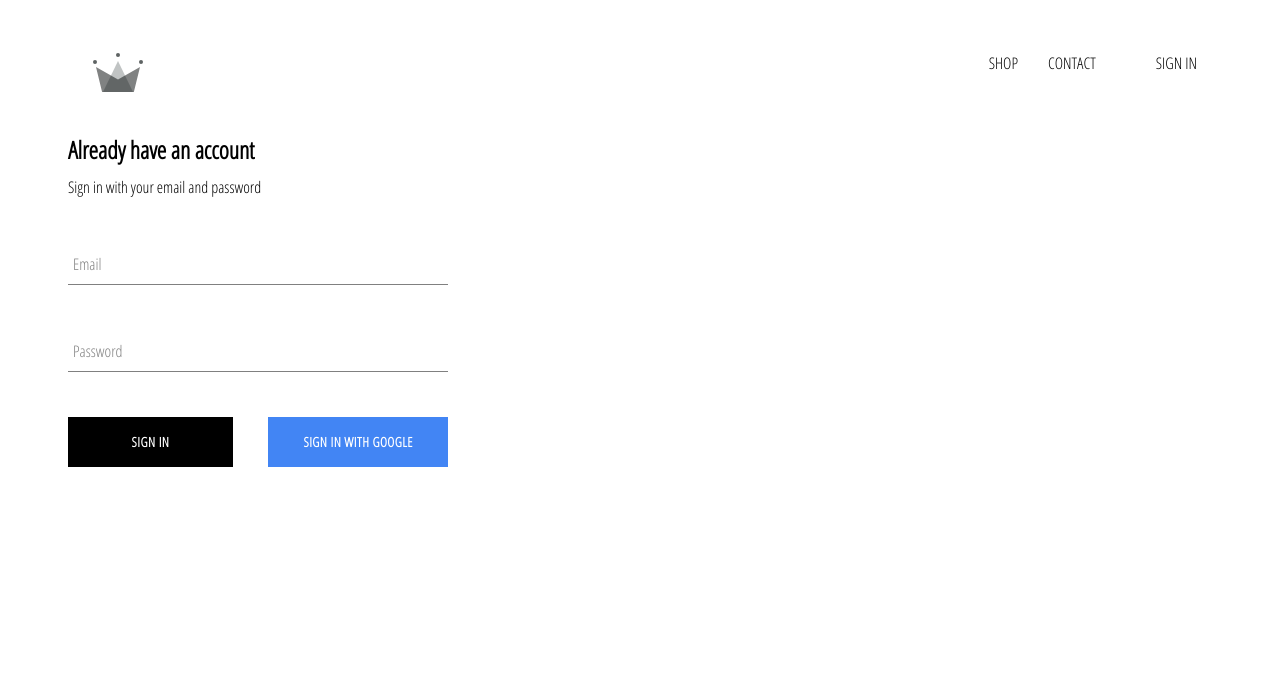
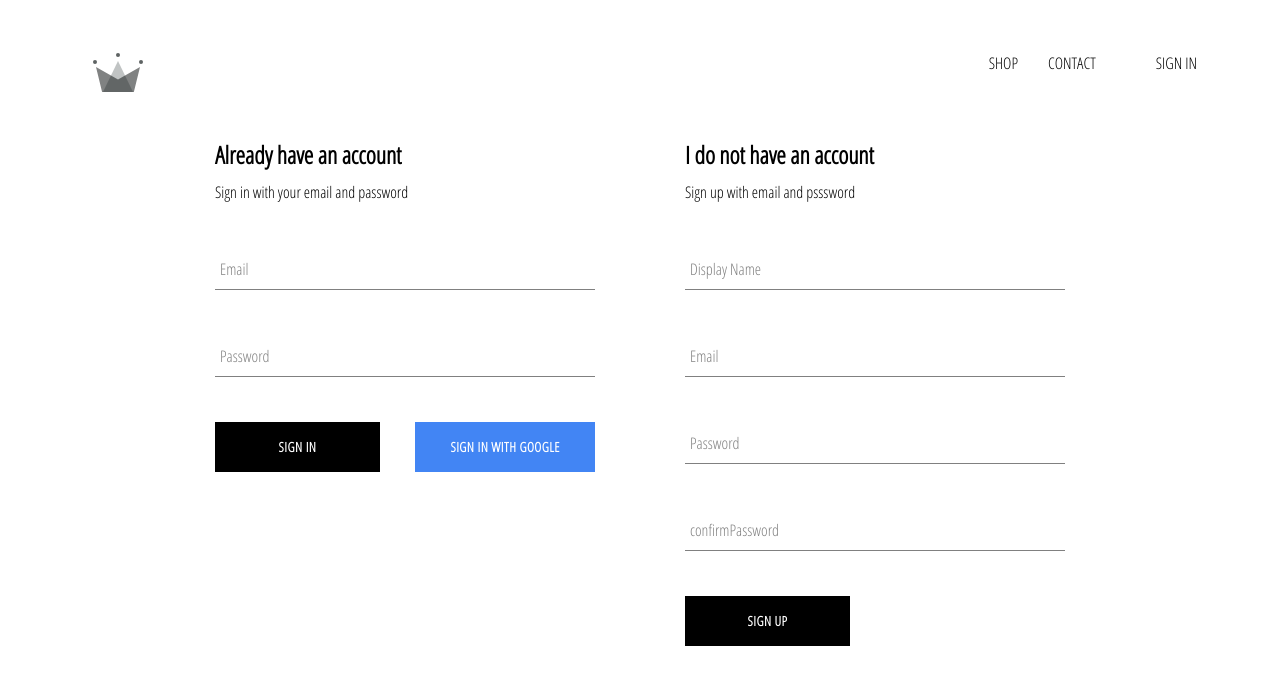
Before and after one commit to etfaghaoubeid/Elmarssa, a React (Create React App) app: page /signin in a window 1280 px wide. Shown: the top 684 px of the page. Built offline with nearby package versions, Linux system fonts and the light colour scheme; no server answers.

Commit message:
implement sign up with email and password also fix bug in firebase

```diff
--- a/src/App.js
+++ b/src/App.js
@@ -5,9 +5,9 @@
 import HomePage from './pages/homepage/HomePage.component';
 import ShopPage from './pages/shop/shop.component';
 import Header from './components/header/header.component';
-import SignIn from './components/sign-in/sign-in.component';
 
 import {auth,createUserProfileDocument} from "./firebase/firebase.utils"
+import SignInAndSignUp from './pages/sign-in-and-sign-up/sign-in-and-sign-up.component';
 
 
 
@@ -47,7 +47,7 @@
         <Header currentUser={this.state.currentUser}/>
         <Route exact path="/" component={HomePage}/>
         <Route path="/shop" component={ShopPage} />
-        <Route path="/signin" component={SignIn}/>
+        <Route path="/signin" component={SignInAndSignUp}/>
       </div>
     );
 
--- /dev/null
+++ b/src/components/sign-up/sign-in.styles.scss
@@ -0,0 +1,8 @@
+.sign-up{
+    display: flex;
+    flex-direction:  column;
+    width:380px;
+    .title{
+        margin: 10px 0 ;
+    }
+}
--- /dev/null
+++ b/src/components/sign-up/sign-up.component.jsx
@@ -0,0 +1,92 @@
+import React from "react";
+
+import {auth, createUserProfileDocument} from "../../firebase/firebase.utils";
+
+import "./sign-in.styles.scss";
+import FormInput from "../form-input/form-input.component";
+import CustomButton from "../custom-button/custom-button.component";
+
+class SignUp extends React.Component{
+    constructor(props){
+        super(props)
+
+        this.state={
+            displayName:"",
+            email:"",
+            password:"",
+            confirmPassword:""
+        }
+    }
+    handleChange=event=>{
+        this.setState({[event.target.name]:event.target.value})
+        console.log(this.state)
+
+    }
+    handleSubmit = async event=>{
+        event.preventDefault()
+        const {displayName , email , password  ,confirmPassword} = this.state ;
+        if(password !== confirmPassword){
+            alert("password does not match");
+            return ;
+        }
+        try{
+            const{user }  = await auth.createUserWithEmailAndPassword(email , password);
+            await createUserProfileDocument(user , {displayName});
+            this.setState({
+                displayName:"",
+                email:"",
+                password:"",
+                confirmPassword:""
+            })
+
+        }catch(error){
+            console.log("signup error" , error.message)
+        }
+
+    }
+
+    render(){
+        return(
+            <div className="sign-in">
+                <h2 className="title">I do not have an account  </h2>
+                <span> Sign up with email and psssword </span>
+                <form onSubmit={this.handleSubmit}>
+                <FormInput
+                type="text"
+                name="displayName"
+                value={this.state.displayName}
+                onChange={this.handleChange}
+                label="Display Name"
+                required/>
+
+                <FormInput
+                type="email"
+                name="email"
+                value={this.state.email}
+                onChange={this.handleChange}
+                label="Email"
+                required/>
+                <FormInput
+                type="password"
+                name="password"
+                value={this.state.password}
+                onChange={this.handleChange}
+                label="Password"
+                required/>
+                <FormInput
+                type="password"
+                name="confirmPassword"
+                value={this.state.confirmPassword}
+                onChange={this.handleChange}
+                label="confirmPassword"
+                required/>
+
+                <CustomButton type="submit"> Sign Up</CustomButton>
+
+                </form>
+            </div>
+        )
+    }
+}
+
+export default SignUp;
--- a/src/firebase/firebase.utils.js
+++ b/src/firebase/firebase.utils.js
@@ -27,7 +27,7 @@
       const {displayName, email } = userAuth;
       const createdAt = new Date() ;
       try{
-        userRef.set({displayName, email , createdAt ,...additionalData})
+        await userRef.set({displayName, email , createdAt ,...additionalData})
 
       }catch(error){
         console.log("creating user error", error.message)
--- a/src/pages/sign-in-and-sign-up/sign-in-and-sign-up.component.jsx
+++ b/src/pages/sign-in-and-sign-up/sign-in-and-sign-up.component.jsx
@@ -2,11 +2,12 @@
 
 import "./sign-in-and-sign-up.styles.scss";
 import SignIn from "../../components/sign-in/sign-in.component";
+import SignUp from "../../components/sign-up/sign-up.component";
 
 const SignInAndSignUp =()=>(
     <div className="sign-in-and-sign-up-page">
-        Sign in and sign up
         <SignIn/>
+        <SignUp/>
 
     </div>
 )
--- a/src/pages/sign-in-and-sign-up/sign-in-and-sign-up.styles.scss
+++ b/src/pages/sign-in-and-sign-up/sign-in-and-sign-up.styles.scss
@@ -0,0 +1,6 @@
+.sign-in-and-sign-up-page{
+    width: 850px;
+    display: flex;
+    justify-content: space-between;
+    margin: 30px auto;
+}
```
